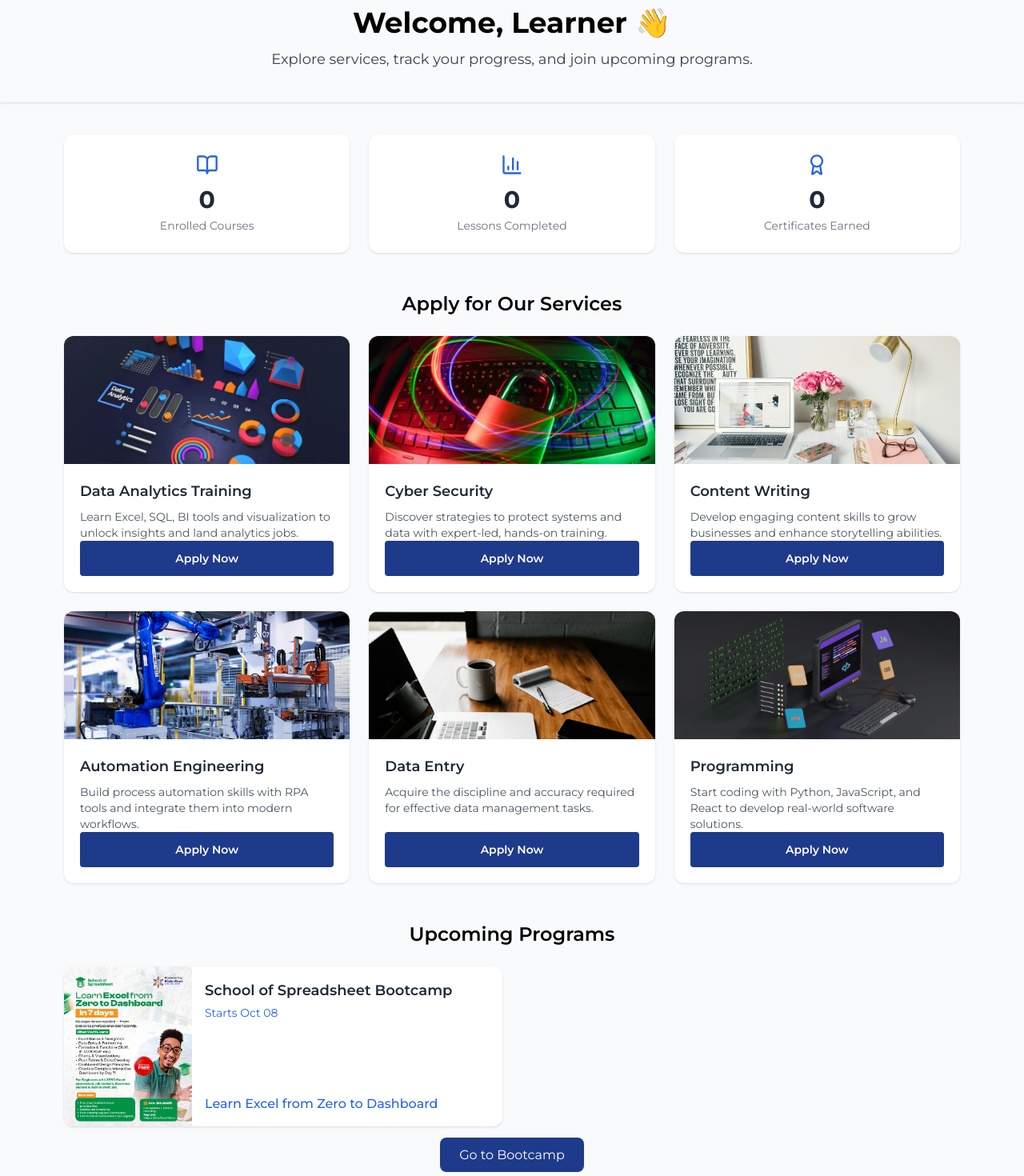
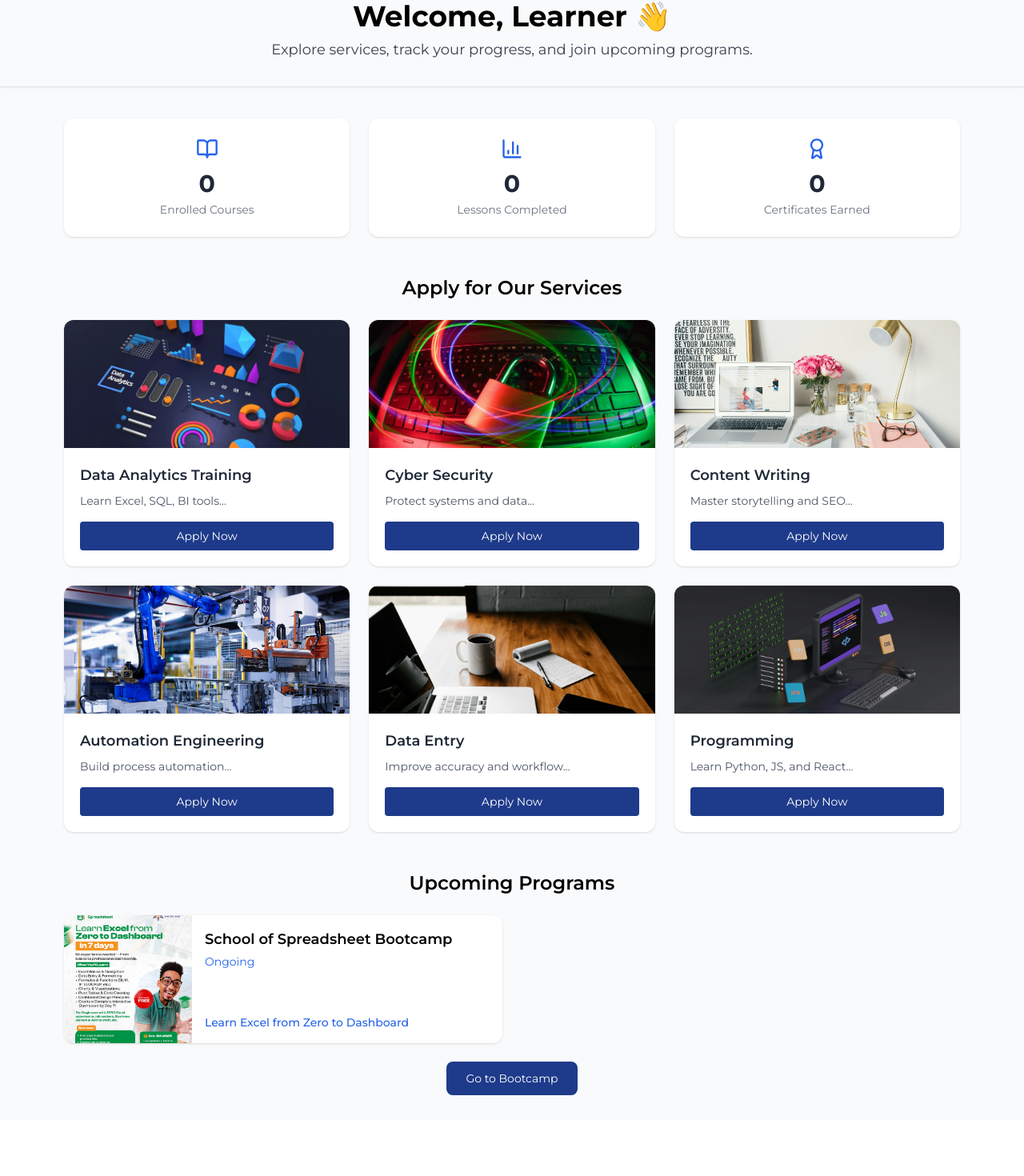
Before and after one commit to oluwadamilola21/KickStartFrontEnd, a React (Vite) app: page /dashboard in a window 1280 px wide. Shown: the part 112-1582 px from the top of the page at 80% size. After the commit the page ends 1512 px from the top, so only its background shows below. Built offline with nearby package versions, Linux system fonts and the light colour scheme; no server answers; a web font is replaced by a local one.

Commit message:
Add files via upload

```diff
--- a/src/pages/Dashboard.jsx
+++ b/src/pages/Dashboard.jsx
@@ -1,6 +1,7 @@
 import React, { useState, useEffect } from "react";
 import { useLocation, useNavigate, Link } from "react-router-dom";
 import { BarChart3, BookOpen, Award } from "lucide-react";
+import axios from "axios";
 import BootImg from "../assets/Images/Bootcamp1.jpeg";
 import ser1 from "../assets/Images/dataAnalysis.webp";
 import ser2 from "../assets/Images/cyber.webp";
@@ -9,8 +10,11 @@ import ser4 from "../assets/Images/autoEng.webp";
 import ser5 from "../assets/Images/dataentry.webp";
 import ser6 from "../assets/Images/programming.webp";
 
+const API_BASE_URL = import.meta.env.VITE_API_URL;
+
 const Dashboard = () => {
   const [username, setUsername] = useState("");
+  const [lessonsCompleted, setLessonsCompleted] = useState(0);
   const location = useLocation();
   const navigate = useNavigate();
 
@@ -20,11 +24,8 @@ const Dashboard = () => {
     const uname = q.get("username");
 
     if (token && uname) {
-      localStorage.setItem("token", token);
+      localStorage.setItem("access_token", token);
       localStorage.setItem("username", uname);
-      if (!localStorage.getItem("lessonsCompleted")) {
-        localStorage.setItem("lessonsCompleted", "0");
-      }
       setUsername(uname);
       navigate("/dashboard", { replace: true });
     } else {
@@ -32,108 +33,82 @@ const Dashboard = () => {
     }
   }, [location.search, navigate]);
 
+  useEffect(() => {
+    const token = localStorage.getItem("access_token");
+    if (!token) return;
+    const fetchSummary = async () => {
+      try {
+        const res = await axios.get(`${API_BASE_URL}/user-progress-summary`, {
+          headers: { Authorization: `Bearer ${token}` },
+        });
+        setLessonsCompleted(res.data?.completed || 0);
+      } catch (err) {
+        console.error("Error fetching progress summary:", err);
+      }
+    };
+    fetchSummary();
+  }, []);
+
   const stats = [
     { title: "Enrolled Courses", value: 0, icon: BookOpen },
-    {
-      title: "Lessons Completed",
-      value: localStorage.getItem("lessonsCompleted") || 0,
-      icon: BarChart3,
-    },
+    { title: "Lessons Completed", value: lessonsCompleted, icon: BarChart3 },
     { title: "Certificates Earned", value: 0, icon: Award },
   ];
 
   const services = [
-    {
-      title: "Data Analytics Training",
-      desc: "Learn Excel, SQL, BI tools and visualization to unlock insights and land analytics jobs.",
-      link: "#",
-      image: ser1,
-    },
-    {
-      title: "Cyber Security",
-      desc: "Discover strategies to protect systems and data with expert-led, hands-on training.",
-      link: "#",
-      image: ser2,
-    },
-    {
-      title: "Content Writing",
-      desc: "Develop engaging content skills to grow businesses and enhance storytelling abilities.",
-      link: "#",
-      image: ser3,
-    },
-    {
-      title: "Automation Engineering",
-      desc: "Build process automation skills with RPA tools and integrate them into modern workflows.",
-      link: "#",
-      image: ser4,
-    },
-    {
-      title: "Data Entry",
-      desc: "Acquire the discipline and accuracy required for effective data management tasks.",
-      link: "#",
-      image: ser5,
-    },
-    {
-      title: "Programming",
-      desc: "Start coding with Python, JavaScript, and React to develop real-world software solutions.",
-      link: "#",
-      image: ser6,
-    },
+    { title: "Data Analytics Training", desc: "Learn Excel, SQL, BI tools...", image: ser1 },
+    { title: "Cyber Security", desc: "Protect systems and data...", image: ser2 },
+    { title: "Content Writing", desc: "Master storytelling and SEO...", image: ser3 },
+    { title: "Automation Engineering", desc: "Build process automation...", image: ser4 },
+    { title: "Data Entry", desc: "Improve accuracy and workflow...", image: ser5 },
+    { title: "Programming", desc: "Learn Python, JS, and React...", image: ser6 },
   ];
 
   const events = [
-    { name: "School of Spreadsheet Bootcamp", date: "Starts Oct 08", img: BootImg },
+    { name: "School of Spreadsheet Bootcamp", date: "Ongoing", img: BootImg },
   ];
 
   return (
     <div className="min-h-screen bg-gray-50 font-montserrat">
-      {/* Header */}
       <header className="text-black shadow">
-        <div className="max-w-6xl mx-auto text-center py-8 px-4 sm:py-10">
-          <h1 className="text-2xl sm:text-4xl font-bold leading-tight">
+        <div className="max-w-6xl mx-auto text-center py-8 px-4">
+          <h1 className="text-2xl sm:text-4xl font-bold">
             Welcome, {username || "Learner"} 👋
           </h1>
-          <p className="mt-2 sm:mt-3 text-sm sm:text-lg text-gray-700">
+          <p className="mt-2 text-sm sm:text-lg text-gray-700">
             Explore services, track your progress, and join upcoming programs.
           </p>
         </div>
       </header>
 
-      <main className="max-w-6xl mx-auto px-4 py-8 sm:py-10 space-y-10 sm:space-y-12">
-        {/* Stats */}
-        <section className="grid grid-cols-1 sm:grid-cols-3 gap-4 sm:gap-6">
+      <main className="max-w-6xl mx-auto px-4 py-10 space-y-12">
+        <section className="grid grid-cols-1 sm:grid-cols-3 gap-6">
           {stats.map((stat, i) => (
-            <div key={i}className="bg-white p-5 sm:p-6 rounded-xl shadow hover:shadow-lg transition text-center">
-              <div className="flex justify-center items-center mb-2 sm:mb-3">
+            <div
+              key={i}
+              className="bg-white p-6 rounded-xl shadow hover:shadow-lg transition text-center"
+            >
+              <div className="flex justify-center mb-3">
                 <stat.icon className="text-blue-600" size={28} />
               </div>
-              <h3 className="text-2xl sm:text-3xl font-bold text-gray-800">
-                {stat.value}
-              </h3>
-              <p className="text-xs sm:text-sm text-gray-500 mt-1">
-                {stat.title}
-              </p>
+              <h3 className="text-3xl font-bold text-gray-800">{stat.value}</h3>
+              <p className="text-sm text-gray-500 mt-1">{stat.title}</p>
             </div>
           ))}
         </section>
 
-        {/* Services */}
         <section>
-          <h2 className="text-xl sm:text-2xl font-semibold text-center mb-4 sm:mb-6">
+          <h2 className="text-2xl font-semibold text-center mb-6">
             Apply for Our Services
           </h2>
-          <div className="grid grid-cols-1 sm:grid-cols-2 md:grid-cols-3 gap-4 sm:gap-6">
-            {services.map((service, i) => (
-              <div key={i} className="bg-white rounded-xl shadow hover:shadow-lg transition overflow-hidden flex flex-col">
-                <img src={service.image} alt={service.title} className="h-36 sm:h-40 w-full object-cover"/>
-                <div className="p-4 sm:p-5 flex-1 flex flex-col">
-                  <h3 className="text-base sm:text-lg font-semibold text-gray-800">
-                    {service.title}
-                  </h3>
-                  <p className="text-xs sm:text-sm text-gray-600 mt-2 flex-1">
-                    {service.desc}
-                  </p>
-                  <button type="submit" className="w-full bg-blue-900 hover:bg-blue-700 text-white font-semibold py-2 sm:py-3 rounded text-xs sm:text-sm transition">
+          <div className="grid grid-cols-1 sm:grid-cols-2 md:grid-cols-3 gap-6">
+            {services.map((s, i) => (
+              <div key={i} className="bg-white rounded-xl shadow overflow-hidden flex flex-col">
+                <img src={s.image} alt={s.title} className="h-40 w-full object-cover" />
+                <div className="p-5 flex flex-col flex-1">
+                  <h3 className="text-lg font-semibold text-gray-800">{s.title}</h3>
+                  <p className="text-sm text-gray-600 mt-2 flex-1">{s.desc}</p>
+                  <button className="mt-4 bg-blue-900 hover:bg-blue-700 text-white py-2 rounded text-sm">
                     Apply Now
                   </button>
                 </div>
@@ -142,31 +117,32 @@ const Dashboard = () => {
           </div>
         </section>
 
-        {/* Upcoming Programs */}
         <section>
-          <h2 className="text-xl sm:text-2xl font-semibold text-center mb-4 sm:mb-6">
+          <h2 className="text-2xl font-semibold text-center mb-6">
             Upcoming Programs
           </h2>
-          <div className="grid grid-cols-1 md:grid-cols-2 gap-4 sm:gap-6">
+          <div className="grid grid-cols-1 md:grid-cols-2 gap-6">
             {events.map((e, i) => (
-              <div  key={i} className="bg-white rounded-xl shadow hover:shadow-md overflow-hidden flex flex-col sm:flex-row">
-                <img src={e.img} alt={e.name} className="w-full sm:w-40 h-40 sm:h-auto object-cover"/>
-                <div className="p-4 flex-1 flex flex-col justify-between">
+              <div key={i} className="bg-white rounded-xl shadow flex flex-col sm:flex-row overflow-hidden">
+                <img src={e.img} alt={e.name} className="w-full sm:w-40 h-40 object-cover" />
+                <div className="p-4 flex flex-col justify-between flex-1">
                   <div>
-                    <h3 className="text-base sm:text-lg font-semibold text-gray-800">
-                      {e.name}
-                    </h3>
+                    <h3 className="text-lg font-semibold">{e.name}</h3>
                     <p className="text-sm text-blue-600 mt-1">{e.date}</p>
                   </div>
-                  <p className="mt-3 sm:mt-4 inline-flex items-center text-blue-600 font-medium text-sm sm:text-base">
+                  <p className="mt-3 text-blue-600 font-medium text-sm">
                     Learn Excel from Zero to Dashboard
                   </p>
                 </div>
               </div>
             ))}
           </div>
-          <div className="text-center mt-6">
-            <Link to="/bootcamp" className="px-5 sm:px-6 py-2 sm:py-3 bg-blue-900 text-white rounded-lg hover:bg-blue-700 transition text-sm sm:text-base">
+
+          <div className="text-center mt-8">
+            <Link
+              to="/bootcamp"
+              className="px-6 py-3 bg-blue-900 text-white rounded-lg hover:bg-blue-700 transition text-sm"
+            >
               Go to Bootcamp
             </Link>
           </div>
```
Also changed, not shown: src/pages/Bootcamp.jsx (+69 -193 lines).
